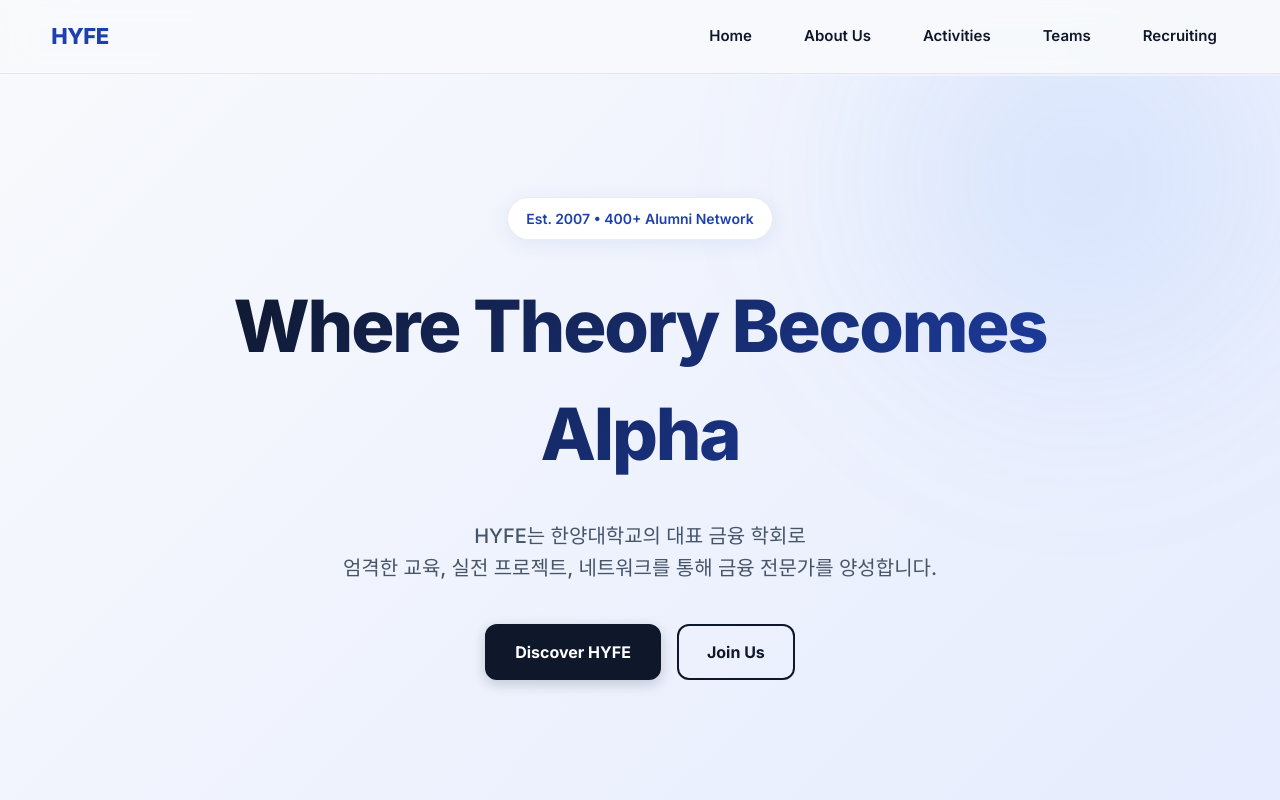
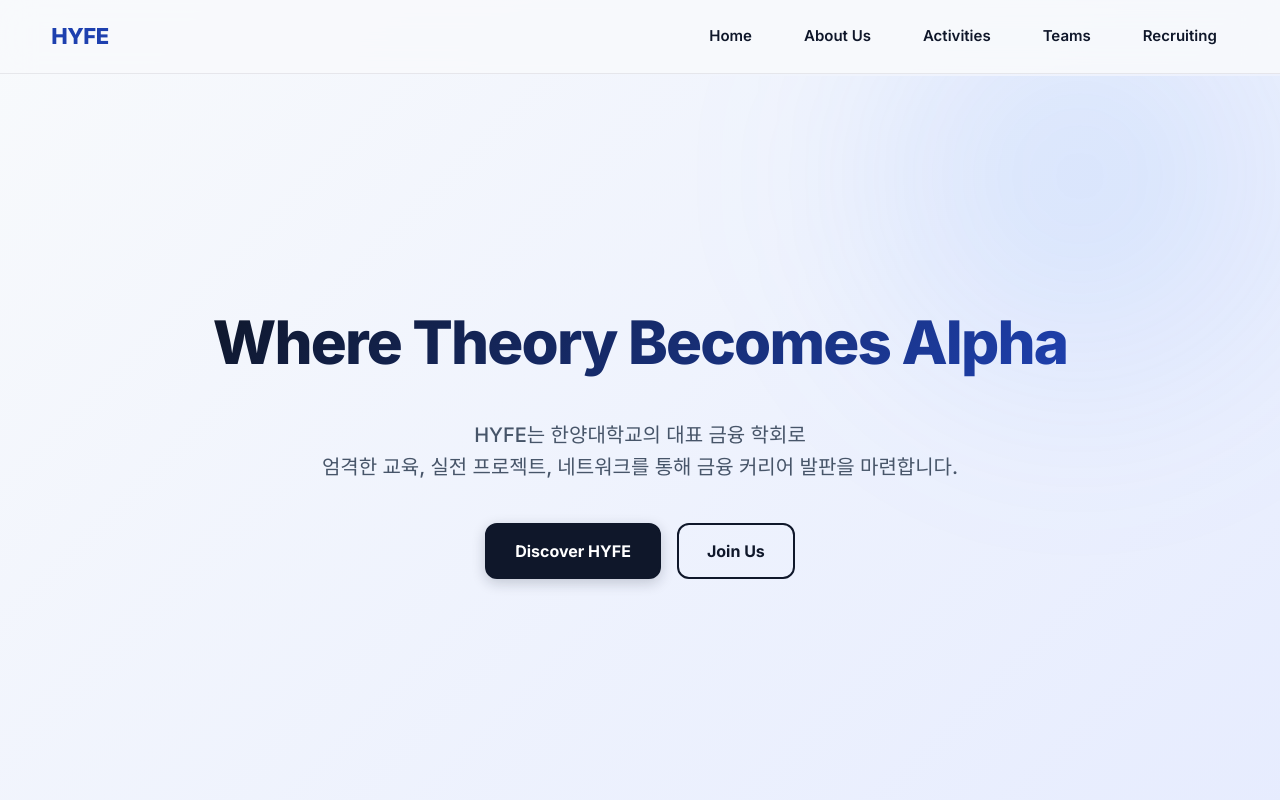
Before and after one commit to git-it916/HYFE_website, a React (Vite) app in the folder tools/hyfe-club/: page / in a window 1280 px wide. Shown: the top 800 px of the page. Built offline with nearby package versions, Linux system fonts and the light colour scheme.

Commit message:
Frontend is almost done______

```diff
--- a/tools/hyfe-club/src/App.jsx
+++ b/tools/hyfe-club/src/App.jsx
@@ -655,11 +655,10 @@
   <>
     <section className="hero">
       <div className="hero-content">
-        <div className="eyebrow">Est. 2007 • 400+ Alumni Network</div>
-        <h1 className="title">Where Theory Becomes Alpha</h1>
+        <h1 className="title" style={{ fontSize: 'clamp(38px, 6vw, 60px)', whiteSpace: 'nowrap' }}>Where Theory Becomes Alpha</h1>
         <p className="subtitle">
           HYFE는 한양대학교의 대표 금융 학회로<br />
-          엄격한 교육, 실전 프로젝트, 네트워크를 통해 금융 전문가를 양성합니다.
+          엄격한 교육, 실전 프로젝트, 네트워크를 통해 금융 커리어 발판을 마련합니다.
         </p>
         <div className="hero-actions">
           <Link className="btn primary" to="/about">Discover HYFE</Link>
```
